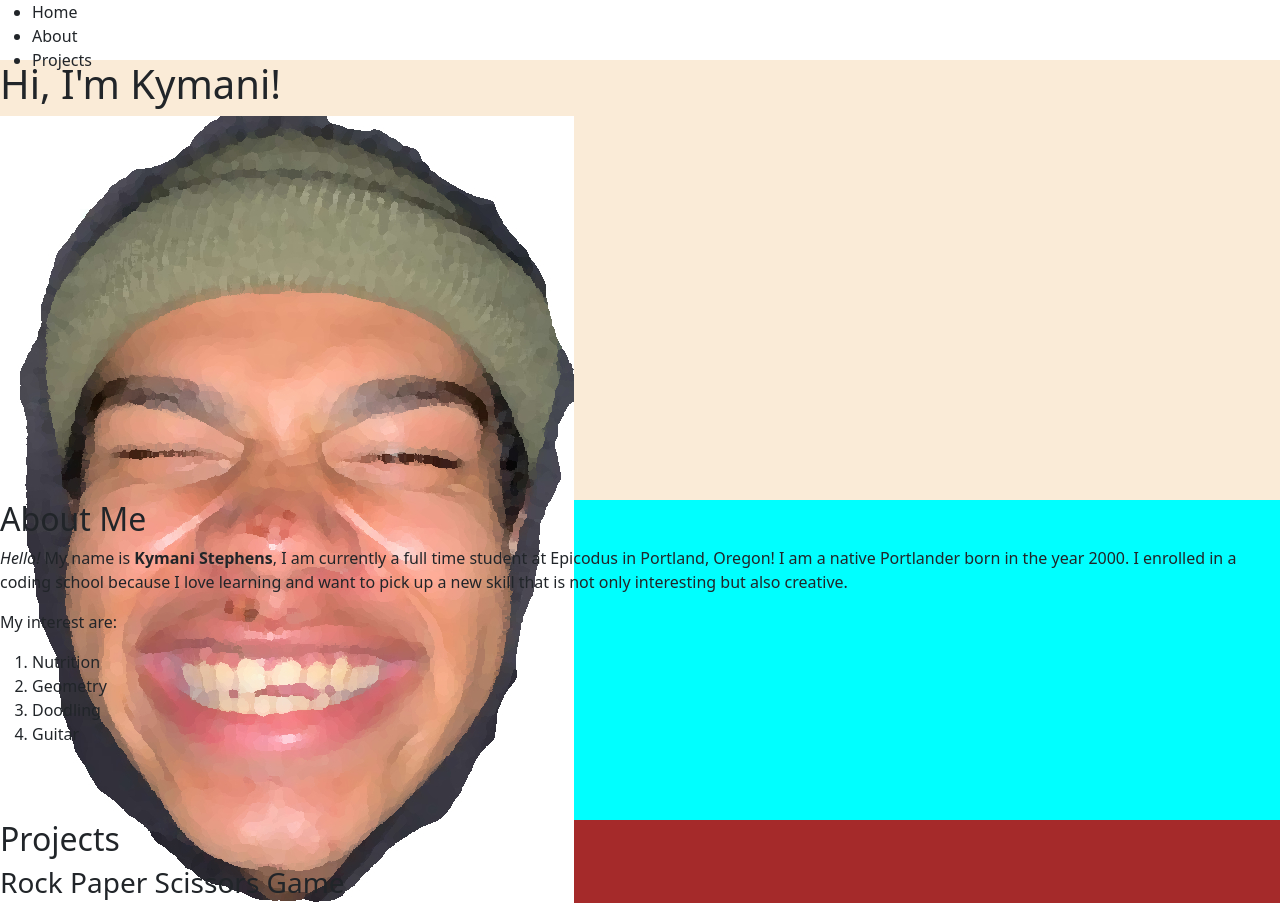
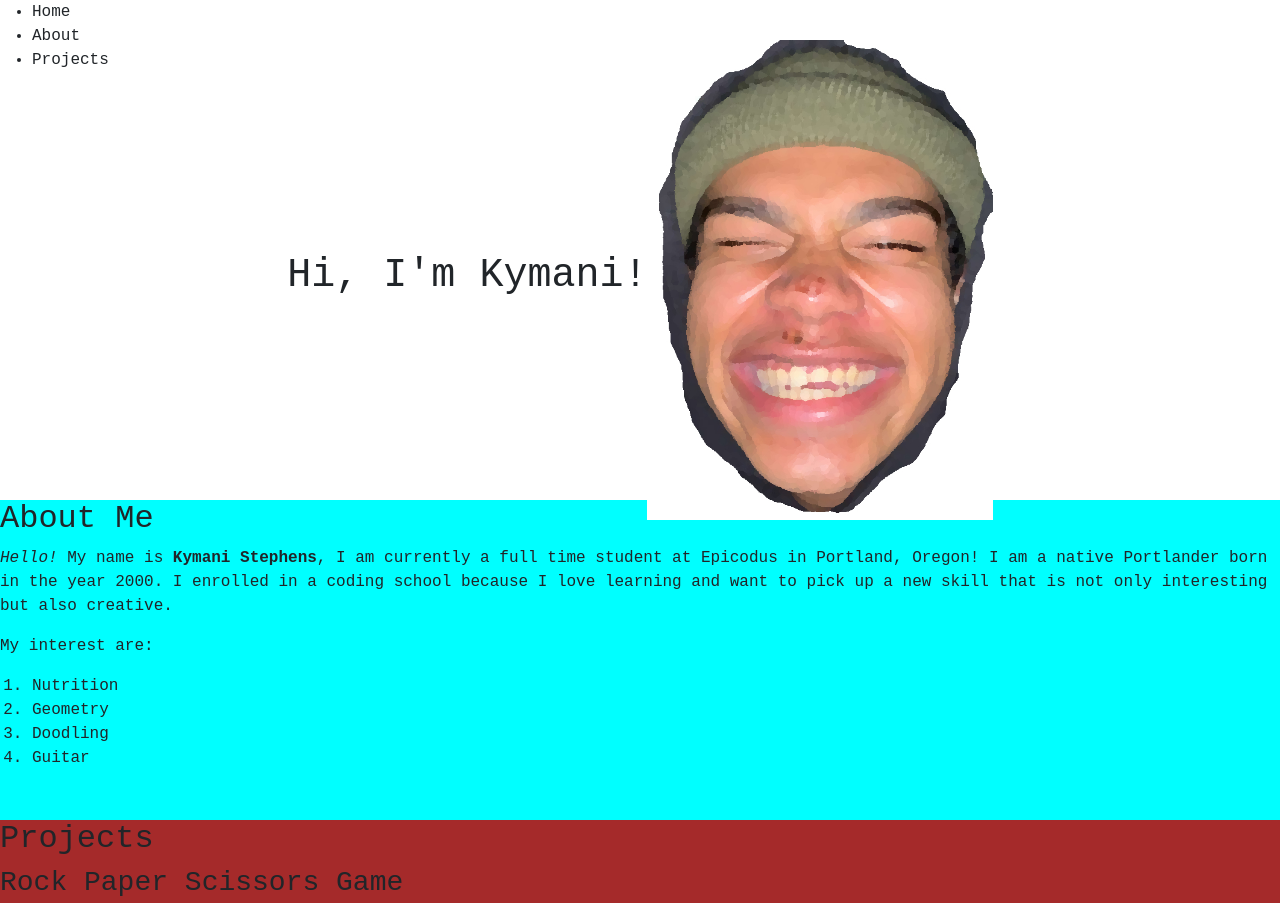
Before and after one commit to krs00/portfolio-landing-page, a website: page index.html in a window 1280 px wide. Shown: the top 903 px of the page. Drawn offline with nearby package versions, Linux system fonts and the light colour scheme.

Commit message:
center main text and img in heading

```diff
--- a/css/styles.css
+++ b/css/styles.css
@@ -1,3 +1,8 @@
+body {
+    font-family: 'Courier New', Courier, monospace;
+}
+
+
 /* A small reset section for ease of use */
 
 * {
@@ -31,20 +36,51 @@ p, h1, h2, h3, h4, h5, h6 {
 
 /* PAGE SECTIONS */
 
+
+
+/* NAV SECTION */
 #navbar {
     height: 7.5vh;
 }
+/* NAV SECTION END */
 
 
+
+/* HEADING SECTION */
 #header {
+    display: flex;
+    justify-content: center;
+    align-items: center;
     height: 55vh;
-    background-color: antiquewhite;
+    background-color: #FFFFFF;
 }
 
+
+.header-img {
+    height: 30rem;
+}
+
+#main-text {
+
+    display: flex;
+    align-items: center;
+
+}
+
+/* HEADING SECTION END */
+
+
+/* PROJECTS SECTION */
 #projects-section {
     height: 40vh;
     background-color: brown;
 }
+/* PROJECTS SECTION END */
+
+
+
+
+
 
 #about-section {
     height: 40vh;
@@ -52,8 +88,17 @@ p, h1, h2, h3, h4, h5, h6 {
 
 }
 
+
+
+
+
+
+
 #footer {
     height: 7.5vh;
 }
 
+
+
+
 /* PAGE SECTIONS END */
--- a/index.html
+++ b/index.html
@@ -29,7 +29,7 @@
 
     <header id="header">
 
-        <h1>
+        <h1 id="main-text">
             Hi, I'm Kymani!
         </h1>
 
```
